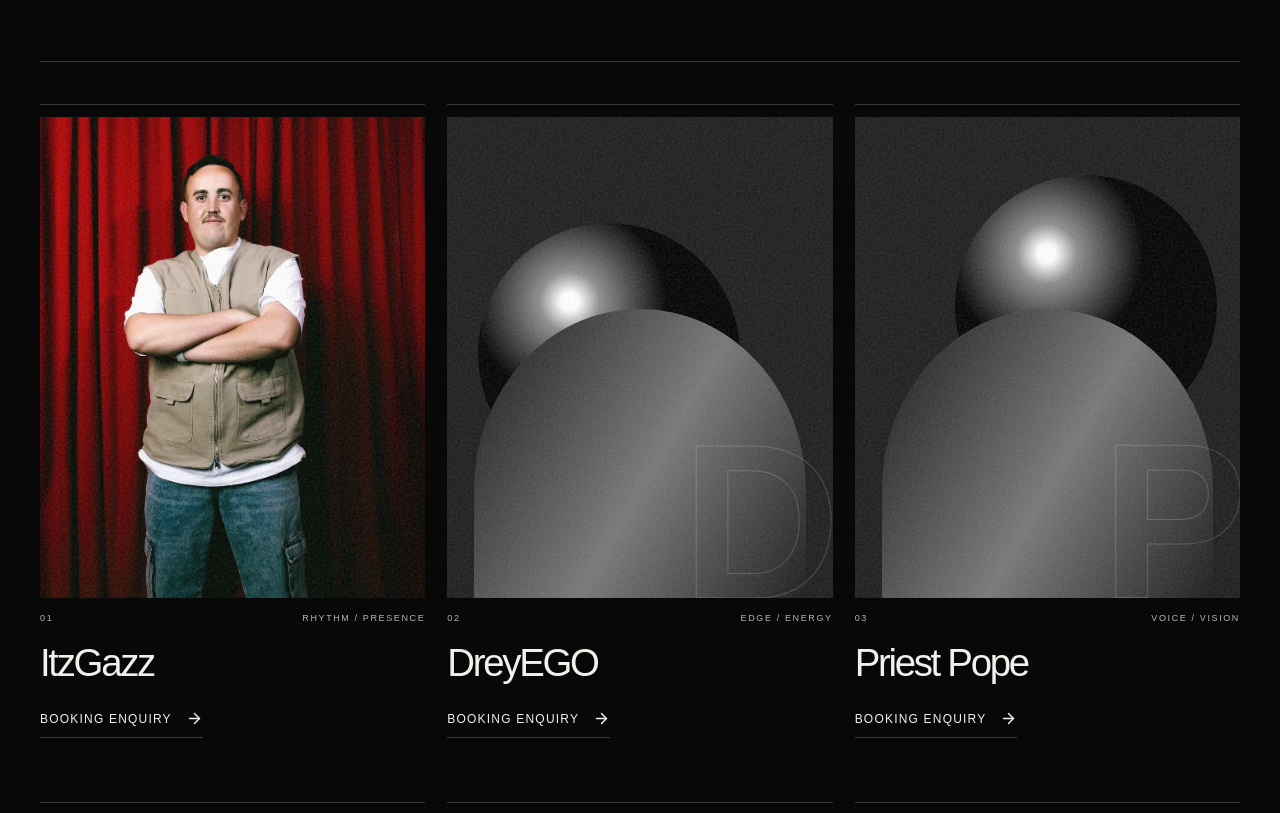
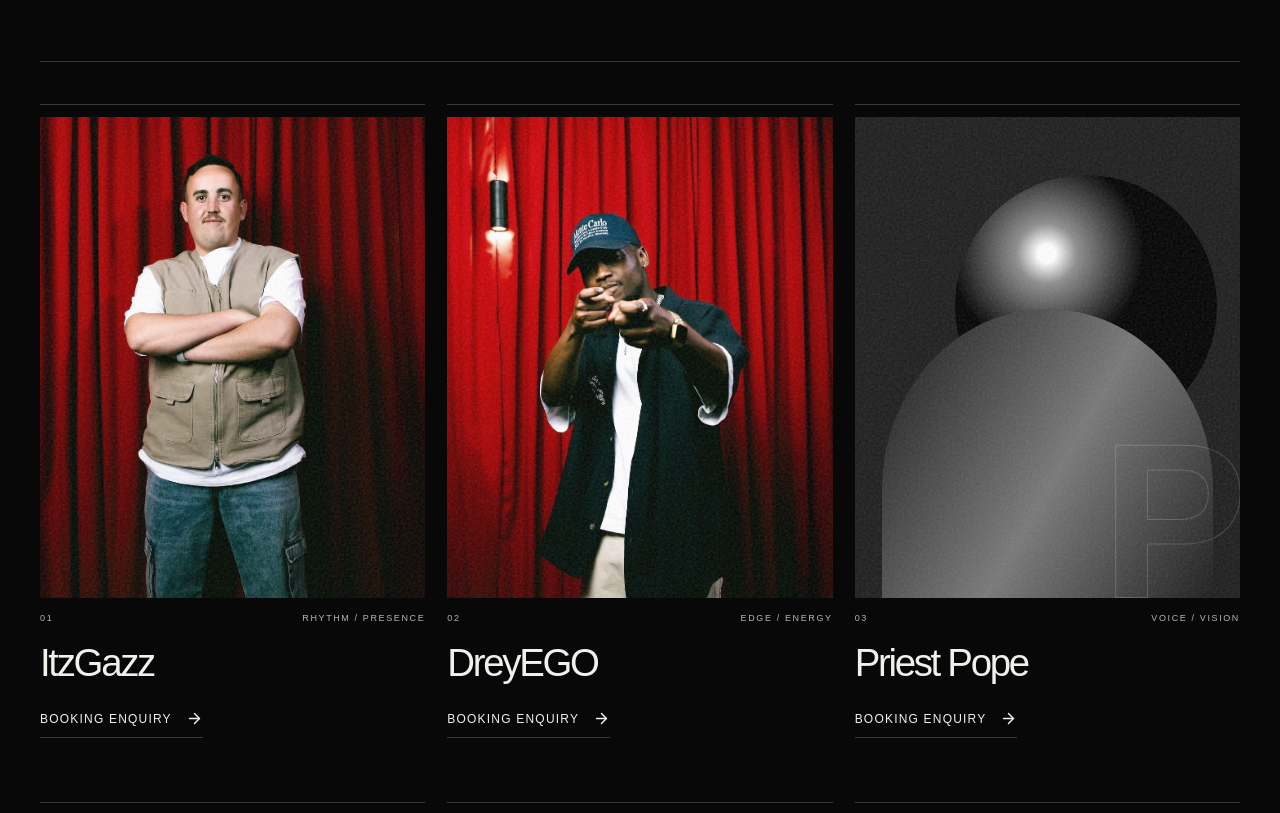
Before and after one commit to KgomotsoNxumalo03/dtown-records, a Next.js app: page / in a window 1280 px wide. Shown: the part 1224-2037 px from the top of the page. Built offline with nearby package versions, Linux system fonts and the light colour scheme.

Commit message:
Update Site source

```diff
--- a/app/page.tsx
+++ b/app/page.tsx
@@ -5,7 +5,7 @@ import { ArrowDown, ArrowRight, Camera, Check, Disc3, Menu, X } from "lucide-rea
 
 const artists = [
   { name: "ItzGazz", code: "01", note: "RHYTHM / PRESENCE", tone: "tone-a", image: "/artists/itzgazz.png" },
-  { name: "DreyEGO", code: "02", note: "EDGE / ENERGY", tone: "tone-b" },
+  { name: "DreyEGO", code: "02", note: "EDGE / ENERGY", tone: "tone-b", image: "/artists/dreyego.png" },
   { name: "Priest Pope", code: "03", note: "VOICE / VISION", tone: "tone-c" },
   { name: "Kory", code: "04", note: "SOUL / MOTION", tone: "tone-d" },
   { name: "PediSkyWalker", code: "05", note: "FUTURE / ROOTS", tone: "tone-e" },
```
Also changed, not shown: public/artists/dreyego.png (added).
